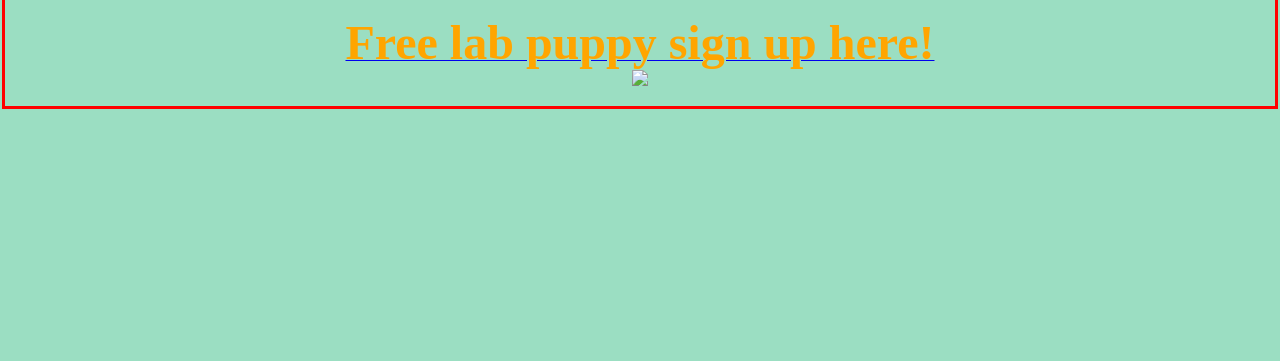
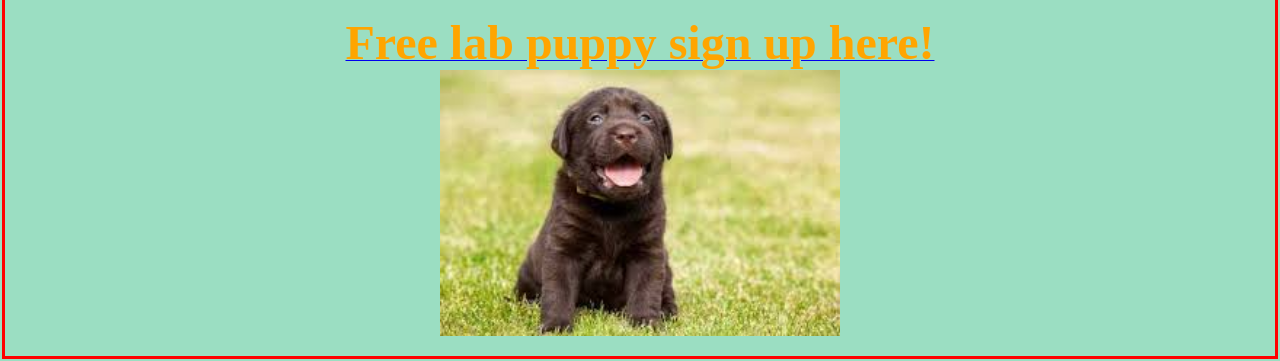
Before and after one commit to n7vfw/Lab2.io, a plain HTML site: page index.html in a window 1280 px wide. Shown: the part 1135-1496 px from the top of the page. Before the commit the page ends 1246 px from the top, so only its background shows below. Drawn offline with Linux system fonts and the light colour scheme.

Commit message:
Update index.html

```diff
--- a/index.html
+++ b/index.html
@@ -19,7 +19,7 @@ My name is Chewy, I am a choclate lab. I am a smart lovable dog. I am energetic
 <center><iframe width="560" height="315" src="https://www.youtube.com/embed/u_VsvZmIWxY" frameborder="0" allow="accelerometer; autoplay; encrypted-media; gyroscope; picture-in-picture" allowfullscreen></iframe></center>
 <p>
 <a><center><a href="fourm.html"><font color="orange"><font size="44"><strong><b>Free lab puppy sign up here!</a></strong></b></font></center>
-<center><img src="puppy.jpg" style=width:400px;"></p></center>
+<center><img src="puppy.jfif" style=width:400px;"></p></center>
 <p>
 </body>
 </html>
```
